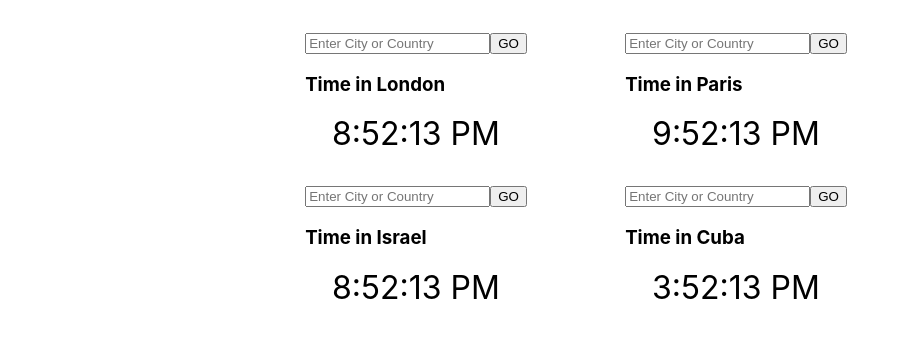
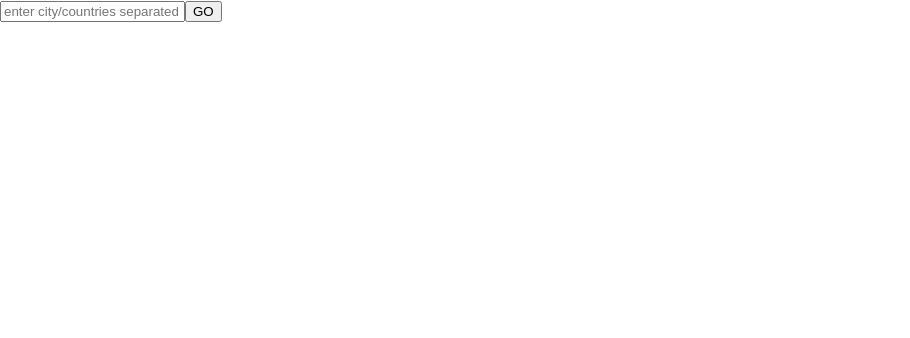
Before and after one commit to Java49DimaOstanin/REACT-PROJECT, a React (Create React App) app: page / in a window 1280 px wide. Shown: the top 338 px of the page, without its empty margins (0-910 px from the left). Built offline with nearby package versions, Linux system fonts and the light colour scheme.

Commit message:
hw 35 from class

```diff
--- a/src/App.tsx
+++ b/src/App.tsx
@@ -7,41 +7,38 @@ import { Timer } from './components/Timer';
 function App() {
   const flexColumn: React.CSSProperties = { display: "flex", flexDirection: "column" }
   const flexRow: React.CSSProperties = { display: "flex", flexDirection: "row" ,
-  justifyContent: "space-around", width: "50vw", marginTop: "4vh" ,marginLeft:"20vw"}
+  justifyContent: "space-around", width: "50vw", marginTop: "4vh"}
+  const [cityCountries, setCityCountries] = React.useState<string[]>([]);
+  function inputProcessFun(value: string): string {
+    const cityCountriesFromInput: string[] = value.split("#");
+    let res:string = '';
+    if(cityCountriesFromInput.length % 2 != 0) {
+      res = "There should be even number of the country/cities"
+    } else {
+        setCityCountries(cityCountriesFromInput.slice());
+    }
+    return res;
+  }
+  function getTimers(): JSX.Element[] {
+    const res: JSX.Element[] = [];
+    for(let i = 0; i < cityCountries.length; i+=2) {
+      res.push(<div style={flexRow}>
+        <Timer cityOrCountry={cityCountries[i]} />
+        <Timer cityOrCountry={cityCountries[i + 1]} />
+      </div>)
+    }
+
+    return res;
+  }
 
   return <div style={flexColumn}>
-    <div style={flexRow}>
-      <Timer cityOrCountry={"London"} inputFieldId={'1'}></Timer>
-      <Timer cityOrCountry={"Paris"} inputFieldId={'2'}></Timer>
-    </div>
+    <Input placeHolder={'enter city/countries separated by #'}
+     inputProcess={inputProcessFun}/>
+     {getTimers()}
 
-    <div style={flexRow}>
-      <Timer cityOrCountry={"India "} inputFieldId={'1'}></Timer>
-      <Timer cityOrCountry={"Cuba"} inputFieldId={'3'}></Timer>
-      </div>
 
-    </div>
+  </div>
 
 }
+
 export default App;
-
-
-// import React from 'react';
-// import { Input } from './components/Input';
-
-
-
-// function App() {
-//   function processInput(value: string): string {
-//     let res: string = '';
-//     if(value.toLowerCase().includes("hello")) {
-//         res = "get tired from HELLO. It's forbidden word";
-//     }
-//     return res;
-
-//   }
-//   return <Input inputId={'input-1'} inputProcess={processInput} />
-
-// }
-
-// export default App;
--- a/src/components/Timer.tsx
+++ b/src/components/Timer.tsx
@@ -2,46 +2,41 @@ import React from "react";
 import timeZones from "../time-zones";
 import { Input } from "./input";
 type TimerProps = {
-    cityOrCountry:string;
-    inputFieldId:string;
+    cityOrCountry: string;
 }
-export const Timer: React.FC<TimerProps> = (props) =>{
-    const [timeZoneIndex ,setTimeZoneIndex] = React.useState(getIndexByName(props.cityOrCountry));
-    let timeZone: string = timeZones[timeZoneIndex]?.name;
-    const [timeZoneName,setTimeZoneName]  = React.useState(timeZone ? props.cityOrCountry : "Israel");
+export const Timer: React.FC<TimerProps> = (props) => {
+    const timeZoneIndex: number =
+     timeZones.findIndex(tz => JSON.stringify(tz).includes(props.cityOrCountry));
+    const [timeZone, setTimeZone] = React.useState(timeZones[timeZoneIndex]?.name);
+    const timeZoneName = React.useRef(timeZone ?
+         props.cityOrCountry : "Israel");
     const [time, setTime] = React.useState(new Date());
-    const [uniqId,setUniqId] = React.useState(new Date().getTime().toString());
-    // console.log(uniqId);
-
-
-
     function tick() {
-        console.log("Tick-Tak");
+        console.log("tick");
         setTime(new Date());
     }
     React.useEffect(()=>{
         const interval = setInterval(tick, 1000);
         return ()=>clearInterval(interval);
-    },[])
-    function timeZoneFind(cityOrCountry:string):string{
-        let res: string = '';
-        const newIndex:number = getIndexByName(cityOrCountry);
-        if(newIndex < 0){
-            res = `can't find "${cityOrCountry}" try another `;
-        }else {
-            timeZone = timeZones[newIndex].name;
-            setTimeZoneIndex(newIndex);
-            setTimeZoneName(cityOrCountry);
-            setUniqId(new Date().getTime().toString())
+    }, [])
+
+    function processCityCountry(value: string): string {
+        const index =  timeZones.findIndex(tz => JSON.stringify(tz).includes(value));
+        let res = '';
+        if (index < 0) {
+            res = `${value} is wrong city / country, please type again`;
+        } else {
+            timeZoneName.current = value;
+            setTimeZone(timeZones[index].name);
         }
         return res;
     }
-    function getIndexByName(cityOrCountry:string): number {
-        return timeZones.findIndex(tz => JSON.stringify(tz).includes("\""+cityOrCountry+"\"" ));
-    }
-    return <div id={uniqId}>
-        <Input inputId={props.inputFieldId} inputProcess={timeZoneFind} placeHolder={"Enter City or Country"} />
-        <h3 className='logo'>Time in {timeZoneName} </h3>
-        <label style={{display:"block", textAlign:"center",fontSize:"2em"}}> {time.toLocaleTimeString(undefined,{timeZone})} </label>
+
+    return <div>
+        <Input placeHolder={"Enter city or country"} inputProcess={processCityCountry}/>
+        <h3 className='logo'>Time in {timeZoneName.current}</h3>
+        <label style={{display: "block",
+         textAlign: "center", fontSize: "2em"}}>
+            {time.toLocaleTimeString(undefined,{timeZone})}</label>
     </div>
 }
--- a/src/components/input.tsx
+++ b/src/components/input.tsx
@@ -2,31 +2,33 @@
 import React, { useEffect } from "react"
 import { Alert } from "./Alert";
 type InputProps = {
-    inputId:string;
-    inputProcess: (value: string) => string;
-    placeHolder:string;
+    placeHolder: string;
+    inputProcess: (value: string)=>string
 }
+export const Input: React.FC<InputProps> = ({placeHolder, inputProcess}) => {
+    let inputElement: HTMLInputElement | null
+   const inputId =
+    React.useRef(Math.round(Math.random() * 100000000) + '');
+    const [message, setMessage] = React.useState('')
+    function processGo(): void {
+       setMessage('')
+        const messageRet: string = inputProcess(inputElement!.value);
 
-export const Input: React.FC<InputProps> = (props)=> {
-    let inputElement:HTMLInputElement | null ;
-    const [message , setMessage] = React.useState('');
+        if (messageRet == '') {
+            inputElement!.value = '';
+        } else {
 
-    function processGo():void{
-       setMessage('');
-     const messageRet: string = props.inputProcess(inputElement!.value);
-        if (messageRet == ''){
-            inputElement!.value = ' ';
-        }else {
             setMessage(messageRet);
+
         }
 
     }
     useEffect(() => {
-        inputElement = document.getElementById(props.inputId) as HTMLInputElement
+       inputElement = document.getElementById(inputId.current) as HTMLInputElement;
     })
-    return   <div>
-        <input  id={props.inputId} placeholder={props.placeHolder} />
+    return <div>
+        <input id={inputId.current} placeholder={placeHolder}/>
         <button onClick={processGo}>GO</button>
         {message && <Alert type={"error"} messege={message}/>}
     </div>
-        }
+}
```
